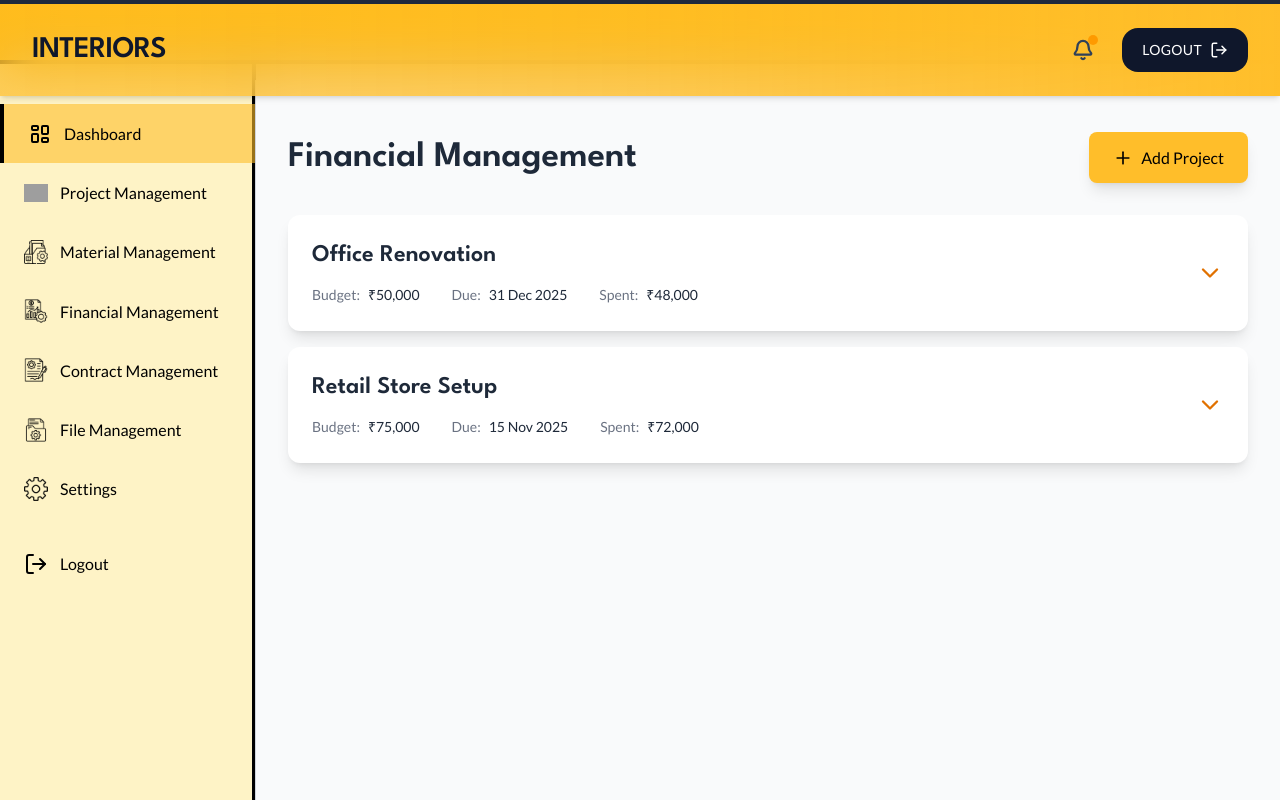
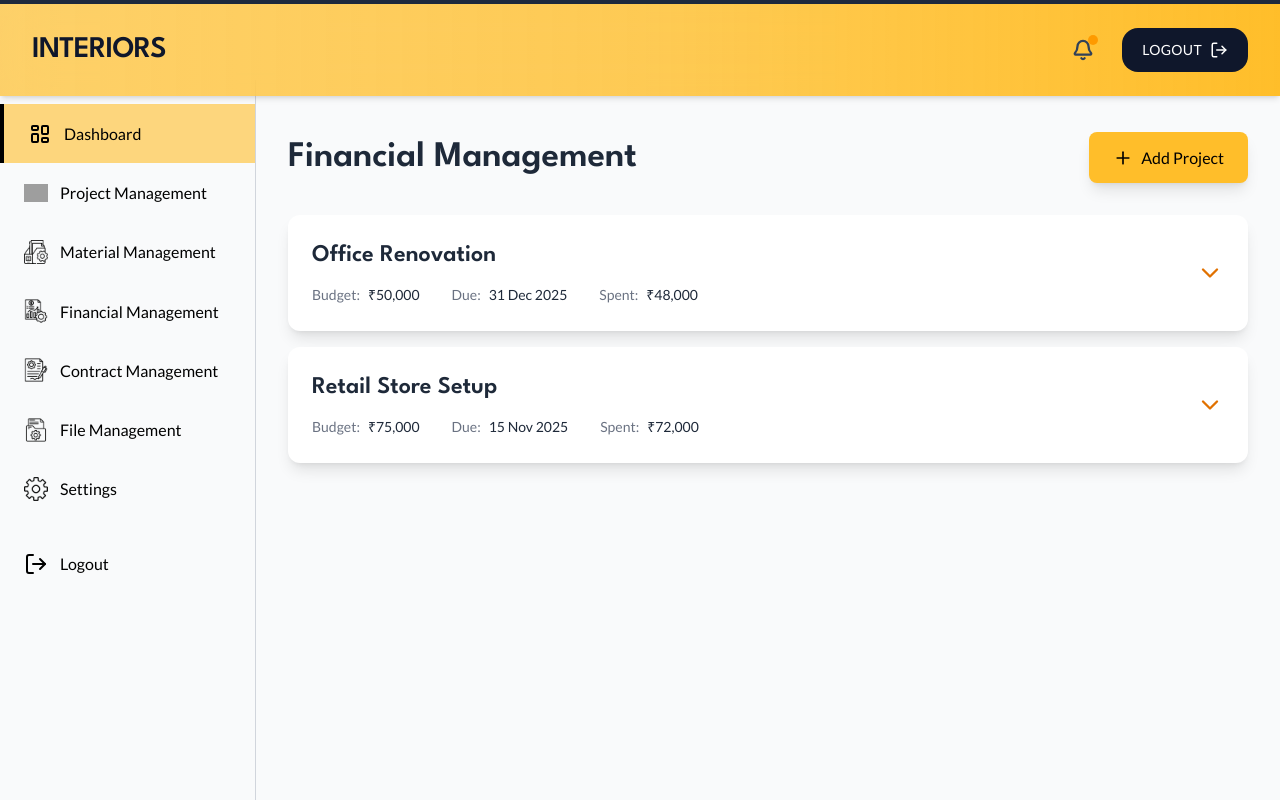
Before and after one commit to vsoftsol10/Vconstech-Interior-frontend, a React (Vite) app: page /financial in a window 1280 px wide. Built offline with nearby package versions, Linux system fonts and the light colour scheme; grey boxes are pictures that could not be loaded.

Commit message:
Merged Successfully

```diff
--- a/src/pages/FinancialManagement.jsx
+++ b/src/pages/FinancialManagement.jsx
@@ -166,12 +166,12 @@ const FinancialManagement = () => {
   return (
     <div className="min-h-screen bg-gray-50">
       {/* Navbar */}
-      <nav className="bg-amber-400 border-b-4 border-black fixed top-0 left-0 right-0 z-50 h-16">
+      <nav className=" fixed top-0 left-0 right-0 z-50 h-16">
         <Navbar />
       </nav>
 
       {/* Side Panel */}
-      <aside className="bg-amber-100 border-r-4 border-black fixed left-0 top-0 bottom-0 w-16 md:w-64 z-40 overflow-y-auto">
+      <aside className="bg-ambefixed left-0 top-0 bottom-0 w-16 md:w-64 z-40 overflow-y-auto">
         <SidePannel />
       </aside>
       {/* Main Content with proper spacing for navbar and sidebar */}
```
